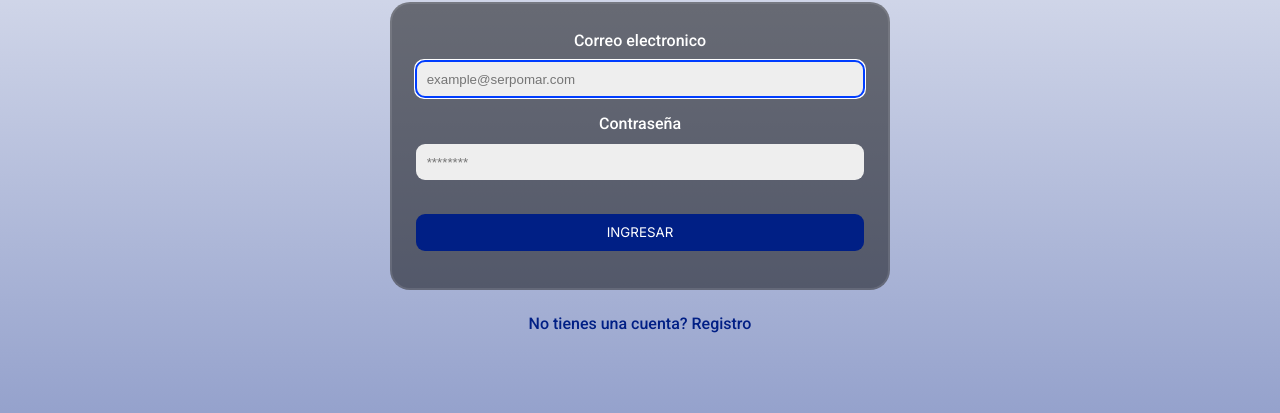
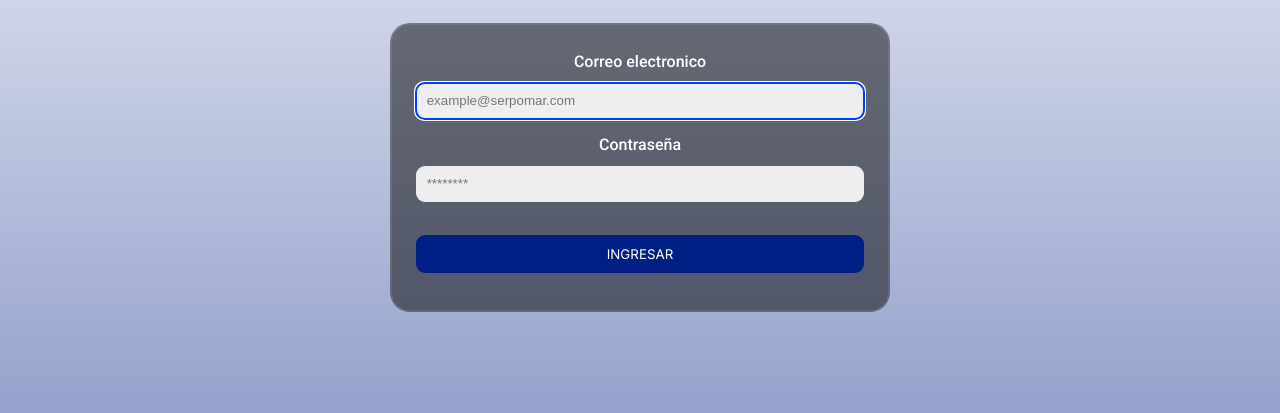
Before and after one commit to Theskyller30/DISAN_WEB, a plain HTML site: page login.html in a window 1280 px wide. Shown: the part 339-752 px from the top of the page. Drawn offline with Linux system fonts and the light colour scheme.

Commit message:
Update login.html

```diff
--- a/login.html
+++ b/login.html
@@ -21,7 +21,7 @@
             <input type="password" placeholder="********" id="password" required>
             <input class="iniciar" type="submit" value="INGRESAR">
         </form>
-        <p>No tienes una cuenta? <a href="signup.html">Registro</a></p>
+<!--         <p>No tienes una cuenta? <a href="signup.html">Registro</a></p> -->
     </section>
     <script src="js/login.js"></script>
 </body>
```
